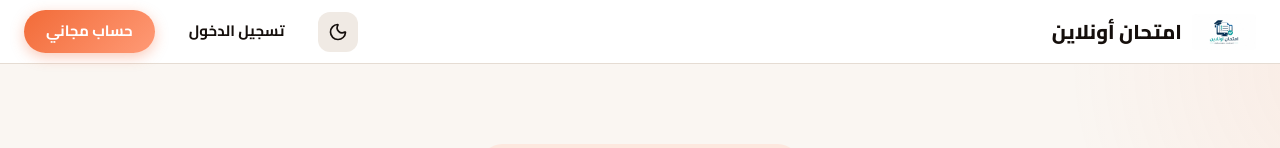
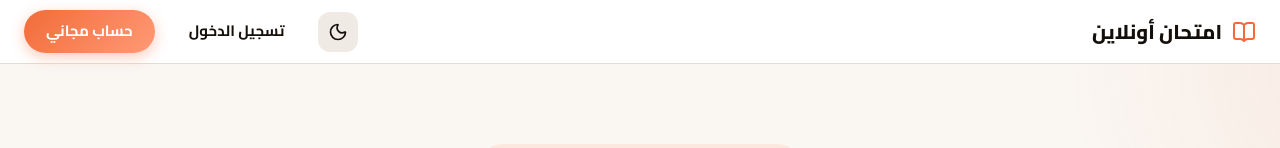
Before and after one commit to Nour-CS19/Emte7an-Electrony, a React (Vite) app: page / in a window 1280 px wide. Shown: the top 148 px of the page. Built offline with nearby package versions, Linux system fonts and the light colour scheme; no server answers.

Commit message:
Revert logo to BookOpen icon

```diff
--- a/index.html
+++ b/index.html
@@ -2,7 +2,7 @@
 <html lang="ar" dir="rtl">
   <head>
     <meta charset="UTF-8" />
-    <link rel="icon" type="image/jpeg" href="/logo1.jpg" />
+    <link rel="icon" type="image/svg+xml" href="/vite.svg" />
     <meta name="viewport" content="width=device-width, initial-scale=1.0" />
     <meta name="description" content="منصة امتحان أونلاين — أنشئ امتحانات إلكترونية في دقائق مع تصحيح تلقائي فوري. اختيار من متعدد، صح وخطأ، ومقالي." />
     <meta name="theme-color" content="#f26b38" />
--- a/src/components/Navbar.jsx
+++ b/src/components/Navbar.jsx
@@ -31,7 +31,7 @@
   return (
     <nav className="navbar">
       <Link to="/" className="brand">
-        <img src="/logo1.jpg" alt="Logo" style={{ height: '36px', width: 'auto', borderRadius: '4px' }} />
+        <BookOpen size={24} className="text-brand" />
         <span>امتحان أونلاين</span>
       </Link>
 
```
